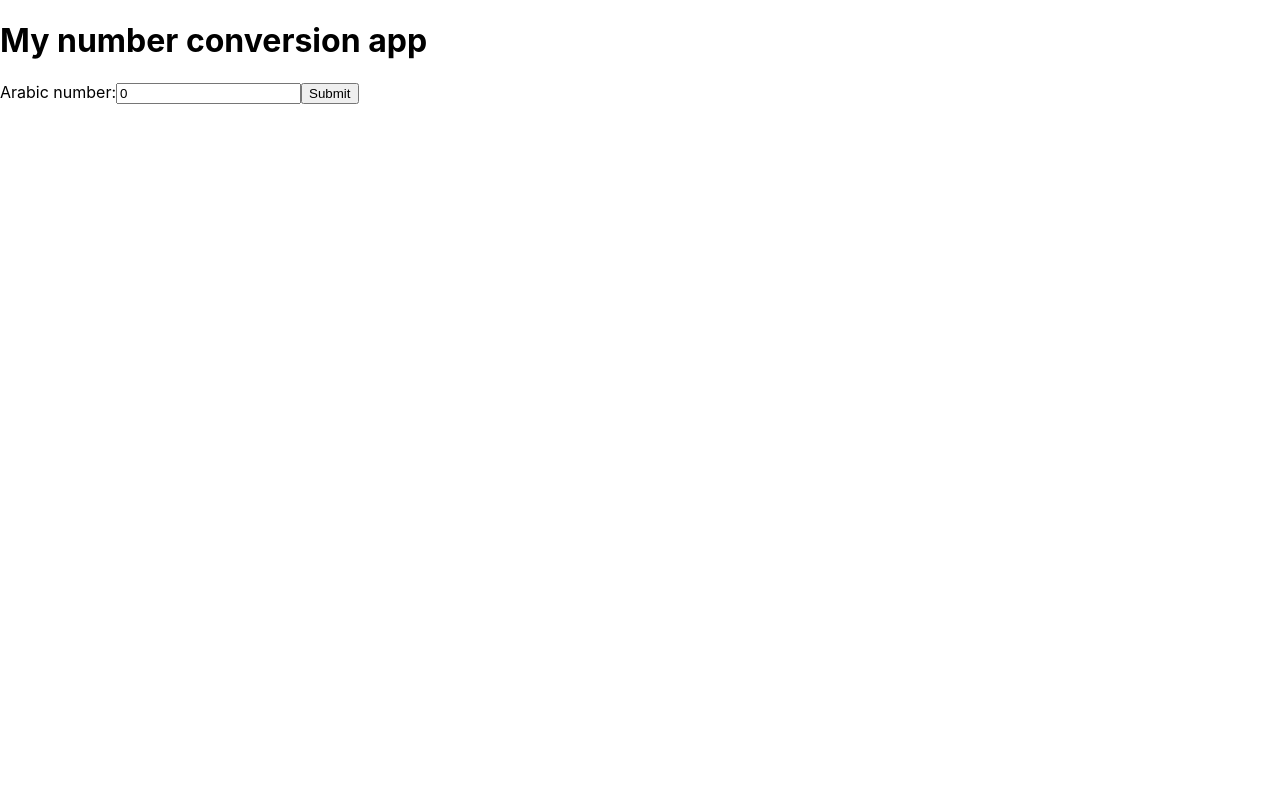
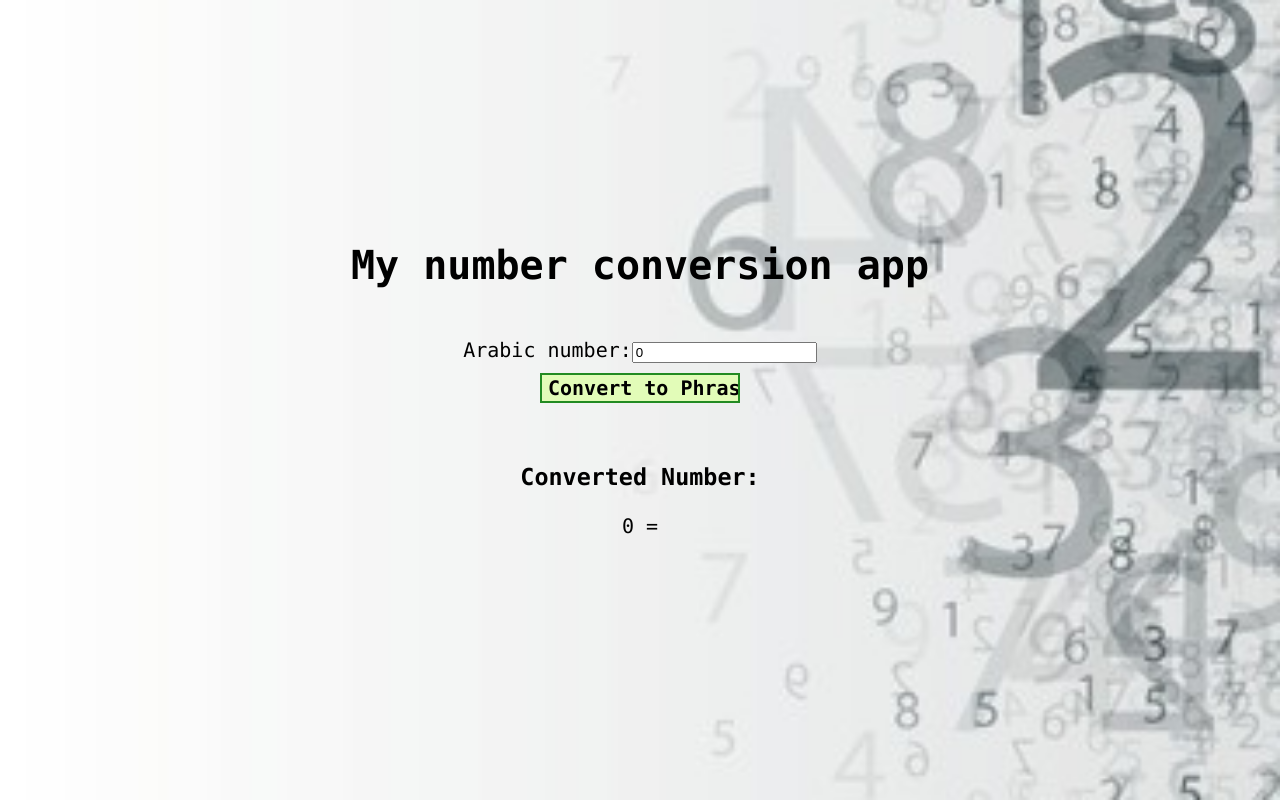
Before and after one commit to Witchcraf/JS-numerals, a React (Create React App) app in the folder arabic-number-conversion-app/: page / in a window 1280 px wide. Built offline with nearby package versions, Linux system fonts and the light colour scheme.

Commit message:
feat: add style to the app and extend app.js with result div.

```diff
--- a/arabic-number-conversion-app/src/App.css
+++ b/arabic-number-conversion-app/src/App.css
@@ -0,0 +1,47 @@
+body {
+    margin: 0;
+    display: flex;
+    justify-content: center;
+    align-items: center;
+    min-height: 100vh;
+    text-align: center;
+    font-family:'Lucida Console', cursive;
+    font-size: 20px;
+    background: url("images/background.jpg") no-repeat center center fixed;
+    -webkit-background-size: cover;
+    -moz-background-size: cover;
+    -o-background-size: cover;
+    background-size: cover;
+}
+
+
+h1 {
+    margin: 0 0 50px;
+    font-family:'Lucida Console', cursive;
+
+}
+
+.input {
+    border: 1px solid #333;
+    border-radius: .3em;
+    padding: .25rem;
+    width: 7em;
+    font-family:'Lucida Console', cursive;
+}
+
+form{
+    margin: 0 0 50px;
+    font-family:'Lucida Console', cursive;
+}
+
+.submitButton{
+    width: 200px;
+    height: 30px;
+    font-weight: bold;
+    font-size: 20px;
+    border: 2px solid forestgreen;
+    background-color: rgb(226, 252, 184);
+    cursor: pointer;
+    margin: 10px;
+    font-family:'Lucida Console', cursive;
+}
--- a/arabic-number-conversion-app/src/App.js
+++ b/arabic-number-conversion-app/src/App.js
@@ -19,6 +19,7 @@ function App() {
 
   return (
       <>
+          <div className="App" >
               <h1>My number conversion app</h1>
               <form onSubmit={handleSubmit}>
                 <label>
@@ -26,9 +27,14 @@ function App() {
                   <input type="text" pattern="[0-9]*" name="number"
                          value={arabNumber} onChange={(e) => handleChange(e)}/>
                 </label>
-        <input type="submit" value="Submit" />
+                  <br/>
+                <input className="submitButton" type="submit" value="Convert to Phrase!" />
               </form>
-          <p>{result}</p>
+              <div className="result">
+                  <h3>Converted Number:</h3>
+                  <p>{arabNumber +" = "+result}</p>
+              </div>
+          </div>
       </>
   );
 }
```
Lines whose indentation alone changed are shown as unchanged.
